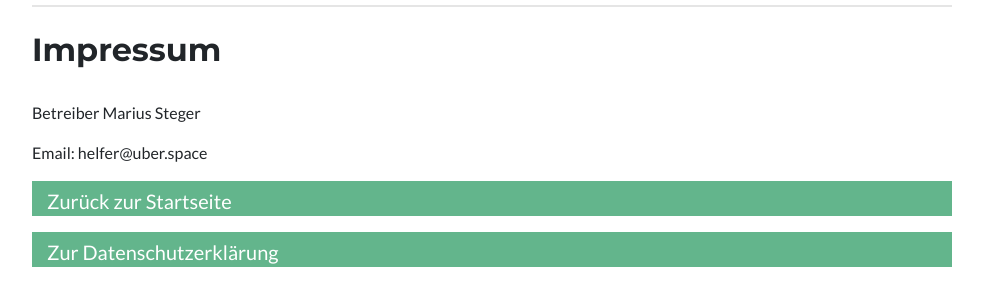
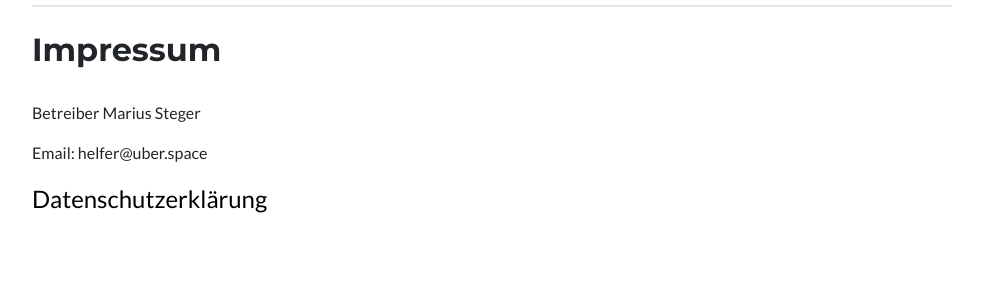
Before and after one commit to SYoy/voluntary_grocery_shopping, a Django app: page /impressum in a window 1280 px wide. Shown: the part 179-485 px from the top of the page, without its empty margins (148-1131 px from the left). Run offline with Django 3.2, Linux system fonts and the light colour scheme; some libraries are stand-ins or nearby versions.

Commit message:
deleted back to buttons

```diff
--- a/EinkaufsApp/templates/public/faq.html
+++ b/EinkaufsApp/templates/public/faq.html
@@ -11,11 +11,6 @@
 {% bootstrap_messages %}
 
 {% block content %}
-    <a href="{% url 'start' %}">
-        <div class="col-md-auto img-rounded" style="font-size: 20px; color:#ffffff; background: #63b58c;">
-            <p style="padding-top: 5px">Zurück zur Startseite</p>
-        </div>
-    </a>
     <h1>Anleitung</h1>
     <p>FAQ ist noch in Arbeit</p>
     <br>
--- a/EinkaufsApp/templates/public/impressum.html
+++ b/EinkaufsApp/templates/public/impressum.html
@@ -15,16 +15,8 @@
     <p> Betreiber Marius Steger<p>
     <p> Email: helfer@uber.space</p>
 
-    <a href="{% url 'start' %}">
-        <div class="col-md-auto img-rounded" style="font-size: 20px; color:#ffffff; background: #63b58c;">
-            <p style="padding-top: 5px">Zurück zur Startseite</p>
-        </div>
-    </a>
 
-    <a href="{% url 'datenschutz' %}">
-        <div class="col-md-auto img-rounded" style="font-size: 20px; color:#ffffff; background: #63b58c;">
-            <p style="padding-top: 5px">Zur Datenschutzerklärung</p>
-        </div>
+    <a href="{% url 'datenschutz' %}" style="font-size: x-large; color: black">Datenschutzerklärung
     </a>
 
 {% endblock %}
```
Also changed, not shown: EinkaufsApp/templates/app/inWork.html (+17 -12 lines), db.sqlite3.
